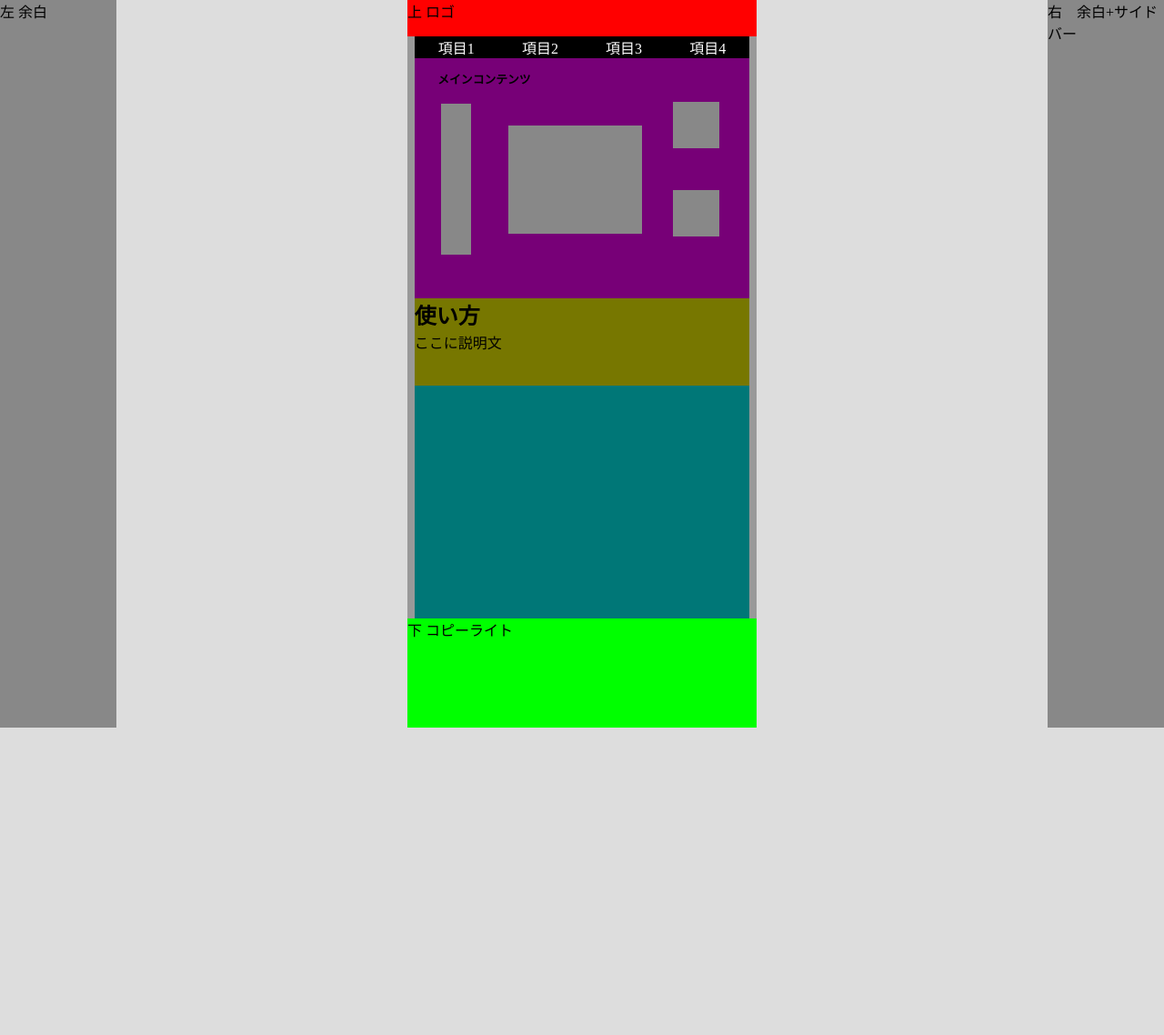
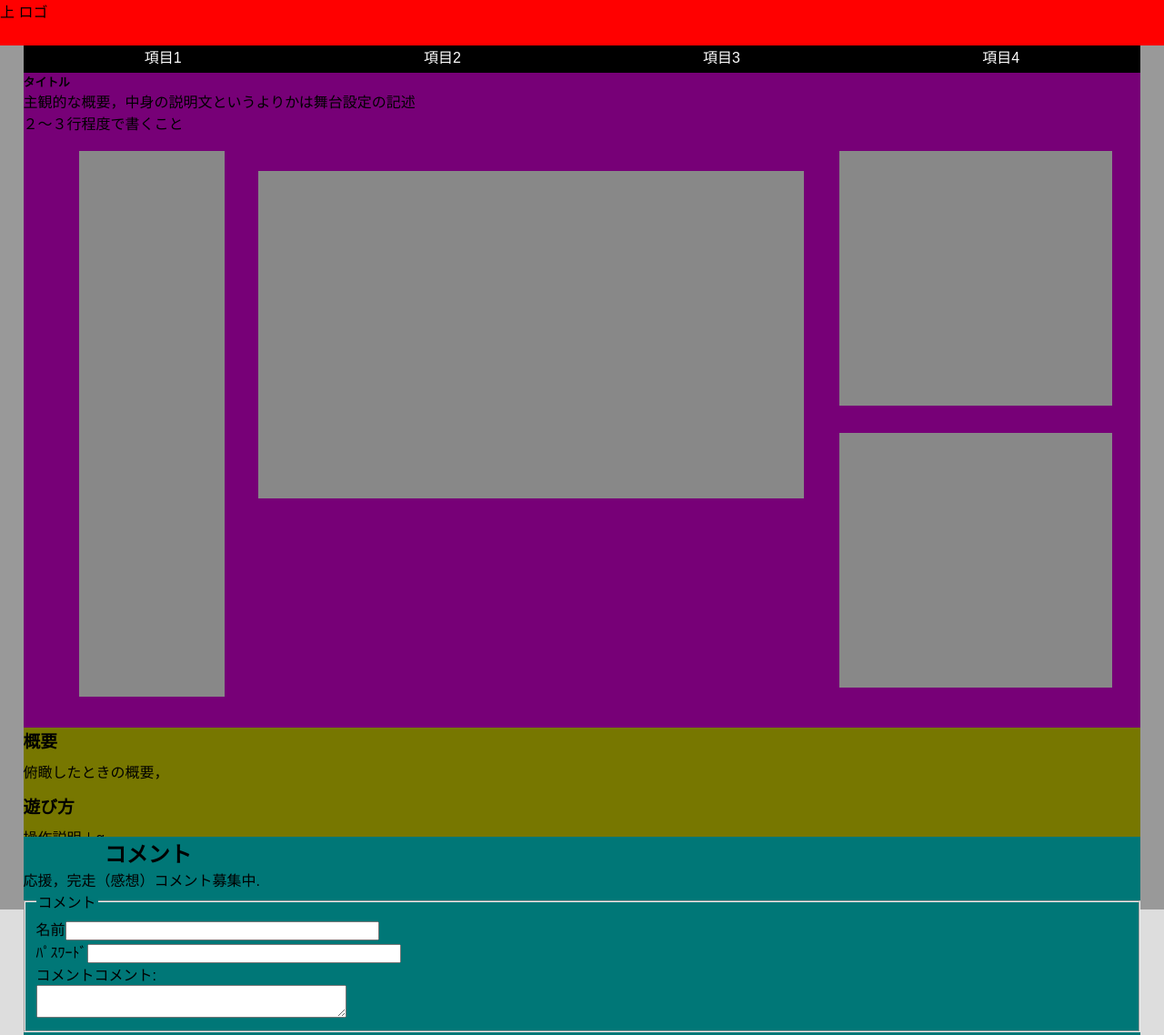
Before and after one commit to grassfuel/page_escape, a plain HTML site: page index.html in a window 1280 px wide. Shown: the top 1138 px of the page at 91% size. Before the commit the page ends 800 px from the top, so only its background shows below. Drawn offline with Linux system fonts and the light colour scheme; a web font is replaced by a local one.

Commit message:
レイアウトの変更
形作りが難しいので，一旦固定幅でレイアウト＋必要な要素を追加.

```diff
--- a/index.html
+++ b/index.html
@@ -4,13 +4,12 @@
         <title>タイトル未定</title>
         <meta charset="utf-8">
         <link rel="stylesheet" href="script/style.css">
+        <link rel="preconnect" href="https://fonts.gstatic.com">
+<link href="https://fonts.googleapis.com/css2?family=Kosugi&display=swap" rel="stylesheet">
     </head>
     <body>
-        <div id="left_side">左 余白</div>
-        <div id="right_side">右　余白+サイドバー</div>
         <div id="main_content">
             <div id="top_side">上 ロゴ</div>
-            <div id="bottom_side">下 コピーライト</div>
             <div id="menu_list">
                 <div class="menu_head">項目1
                     <div class="menu_index">階層1-1
@@ -44,19 +43,31 @@
                 </div>
             </div>
             <div id="games">
-                <h1>メインコンテンツ</h1>
+                <h1>タイトル</h1>
+                <p>主観的な概要，中身の説明文というよりかは舞台設定の記述<br>
+                    ２～３行程度で書くこと</p>
                 <div id="game"></div>
                 <div id="add_1"></div>
                 <div id="add_2"></div>
                 <div id="add_3"></div>
             </div>
             <div id="instruction">
-                <h2>使い方</h2><br><br>
-                <p>ここに説明文</p>
+                <h3>概要</h3><br><br>
+                <p>俯瞰したときの概要，</p><br><br>
+                <h3>遊び方</h3><br><br>
+                <p>操作説明＋α</p>
             </div>
             <div id="form">
-                <form></form>
+                <h2>コメント</h2>
+                <p>応援，完走（感想）コメント募集中.</p>
+                <fieldset>
+                    <legend>コメント</legend>
+                    <p>名前<input type="text" name="name" size="40"></p>
+                    <p>ﾊﾟｽﾜｰﾄﾞ<input type="text" name="name" size="40"></p>
+                    <p>コメント<label>コメント:<br><textarea name="comments" rows="2" cols="40"></textarea></label></p>
+                </fieldset>
             </div>
+            <div id="bottom_side">下 &copy 2021 grassfuel </div>
         </div>
     </body>
-</html>
+    </html>
--- a/script/style.css
+++ b/script/style.css
@@ -1,8 +1,9 @@
 *{
-    position: absolute;
     margin: 0%;
+    font-family: 'Kosugi', sans-serif;
 }
 html,body{
+    min-width:1280px;
     width:100%;
     height:100%;
     background-color: #ddd;
@@ -17,18 +18,18 @@ h1{
 
 /*-- 余白 --*/
 #top_side{
-    position:absolute;
+    position:relative;
     width:100%;
-    height:5%;
+    height:50px;
     top:0%;
     left:0%;
     background-color:#f00;
 }
 #bottom_side{
-    position:absolute;
+    position:relative;
     width:100%;
-    height:15%;
-    top:85%;
+    height:3%;
+    top:0%;
     left:0%;
     background-color:#0f0;
 }
@@ -51,27 +52,25 @@ h1{
 
 /*-- メインコンテンツ --*/
 #main_content{
-    position:absolute;
-    float:left;
-    width:30vw;
-    height:100%;
-    top:0vw;
-    left:35vw;
+    position:relative;
+    margin:0 auto;
+    width:1280px;
+    height:1000px;
     background-color:#999;
 }
 #menu_list{
     position:relative;
     width:96%;
     height:3%;
-    top:5%;
+    top:0%;
     left:2%;
     background-color:#0ff;
 }
 #games{
     position:relative;
     width:96%;
-    height:33%;
-    top:5%;
+    height:720px;
+    top:0%;
     left:2%;
     background-color:#707;
 }
@@ -79,7 +78,7 @@ h1{
     position:relative;
     width:96%;
     height:12%;
-    top:5%;
+    top:0%;
     left:2%;
     background-color:#770;
 }
@@ -87,7 +86,7 @@ h1{
     position:relative;
     width:96%;
     height:32%;
-    top:5%;
+    top:0%;
     left:2%;
     background-color:#077;
 }
@@ -96,34 +95,36 @@ h1{
 /*-- games --*/
 #game{
     position:absolute;
-    width:40%;
-    height:45%;
-    top:28%;
-    left:28%;
+    margin-left:auto;
+    margin-right:auto;
+    width:600px;
+    height:360px;
+    top:15%;
+    left:21%;
     background-color:#888;
 }
 #add_1{
     position:absolute;
-    width:9%;
-    height:63%;
-    top:19%;
-    left:8%;
+    width:160px;
+    height:600px;
+    top:12%;
+    left:5%;
     background-color:#888;
 }
 #add_2{
     position:absolute;
-    width:4vw;
-    height:4vw;
-    top:18%;
-    left:77%;
+    width:300px;
+    height:280px;
+    top:12%;
+    left:73%;
     background-color:#888;
 }
 #add_3{
     position:absolute;
-    width:4vw;
-    height:4vw;
+    width:300px;
+    height:280px;
     top:55%;
-    left:77%;
+    left:73%;
     background-color:#888;
 }
 
@@ -206,3 +207,8 @@ h1{
     opacity:1;
     display:inline;
 }
+
+
+
+
+@import url('https://fonts.googleapis.com/css2?family=Kosugi&display=swap');
```
